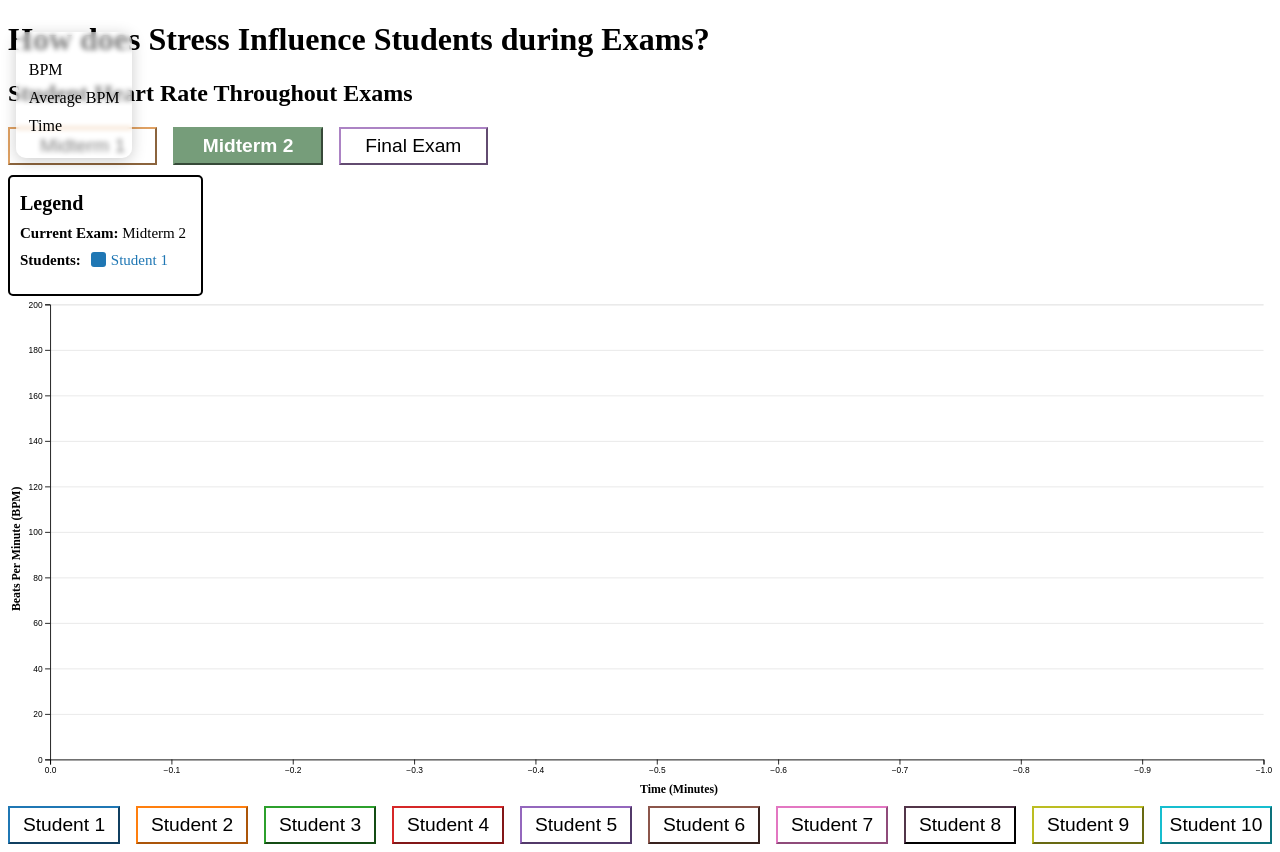
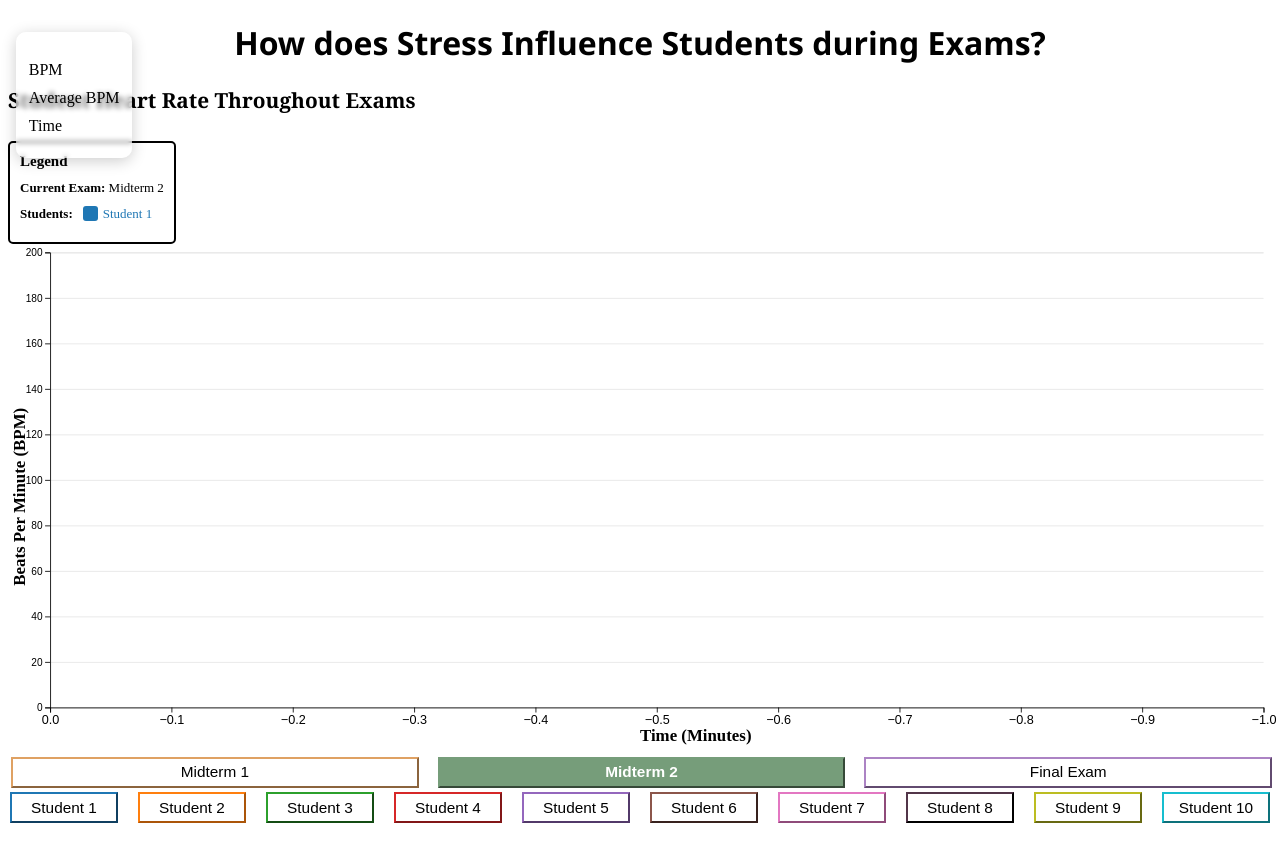
Before and after one commit to JasonLiu134/project3-dsc106, a plain HTML site: page index.html in a window 1280 px wide. Both pictures are taken after a click on the button "Midterm 2". Drawn offline with nearby package versions, Linux system fonts and the light colour scheme; no server answers.

Commit message:
Stylesheet

```diff
--- a/index.html
+++ b/index.html
@@ -12,15 +12,14 @@
     <h1>How does Stress Influence Students during Exams?</h1>
 
     <h2>Student Heart Rate Throughout Exams</h2>
-    <div class="exams">
-        <button class="exam" data-value="Midterm 1">Midterm 1</button>
-        <button class="exam" data-value="Midterm 2">Midterm 2</button>
-        <button class="exam" data-value="Final">Final Exam</button>
-    </div>
 
     <div id="legend-container"></div>
 
-    <div id="line"></div>
+    <div id="line" style="position: relative">
+
+
+        <div id="brush-stats"></div>
+    </div>
     <dl id="tooltip" class="tooltip">
         <p id="tooltipstudent"></p>
         <dt>BPM</dt>
@@ -32,6 +31,12 @@
         <dt>Time</dt>
         <dd id="time"></dd>
     </dl>
+
+    <div class="exams">
+        <button class="exam" data-value="Midterm 1">Midterm 1</button>
+        <button class="exam" data-value="Midterm 2">Midterm 2</button>
+        <button class="exam" data-value="Final">Final Exam</button>
+    </div>
 
     <div class="buttons">
         <button class="option" data-value="Student 1">Student 1</button>
@@ -48,7 +53,5 @@
 
     <div class="updatemain"></div>
 
-    <div id="brush-stats"></div>
-
 </body>
 </html>
--- a/style.css
+++ b/style.css
@@ -1,3 +1,19 @@
+h1 {
+  font-family:'Segoe UI', Tahoma, Geneva, Verdana, sans-serif;
+  text-align: center;
+  font-size: 2em;
+
+}
+
+h2 {
+
+  font-family:Cambria, Cochin, Georgia, Times, 'Times New Roman', serif;
+  text-align: left;
+  font-size: 1.3em;
+  font-style: bold;
+
+}
+
 .tooltip {
     position: fixed;
     top: 1em;
@@ -34,13 +50,14 @@ dd {
 
 #brush-stats {
     position: absolute;
-    left: 20px;
-    bottom: 20px;
-    background: rgba(255, 255, 255, 0.8);
+    bottom: 50px;
+    right: 10px;
+    background: rgba(255, 255, 255, 0.5);
     padding: 10px;
     border-radius: 5px;
     border: 1px solid #ccc;
     display: none;
+    font-size: 1vw;
 }
 
 .current {
@@ -51,16 +68,30 @@ dd {
   border: 2px solid black !important;
   min-width: 100px;
   max-width: 1000px;
-  top: 80px;
-  left: 20px;
+  top: 60px;
+  right: 20px;
   margin-top: 10px;
-  padding: 15px;
+  padding: 10px;
   border-radius: 5px;
-  font-size: 15px;
+  font-size: 1vw;
   padding-left: 10px;
   display: inline-block;
   align-content: center;
+
+  .legend_title {
+    font-size: 15px;
+  }
+
+  .class_title {
+    font-size: 13px;
+  }
+
+  .students_title {
+    font-size: 13px;
+  }
 }
+
+
 
 .buttons {
   display: grid;
@@ -69,16 +100,22 @@ dd {
 }
 
 .exams {
-  width: 30em;
+  width: 100%; /* Full width of the page */
   display: grid;
   gap: 1em;
-  grid-template-columns: repeat(3, 1fr);
+  grid-template-columns: repeat(3, minmax(0, 1fr)); /* 3 equal columns */
+  margin: 0.1em;
 }
 
 button {
   height: 2em;
-  font-size: 1.2em;
   background-color: white;
+  font-size: 1.2vw;
+  margin: 0.1em;
+
+  .exams {
+    font-size: 3vw;
+  }
 }
 
 button:hover {
--- a/visualization.js
+++ b/visualization.js
@@ -91,9 +91,9 @@ function createLinePlot(student, exam) {
     .attr("x", width / 2)
     .attr("y", height - 10)
     .attr("text-anchor", "right")
-    .style("font-size", "14px")
+    .style("font-size", "20px")
     .style("font-weight", "bold")
-    .text("Time (Minutes)");
+    .text("Time (Minutes)")
 
     // Add y-axis label
     svg.append("text")
@@ -102,7 +102,7 @@ function createLinePlot(student, exam) {
     .attr("x", -height/2)
     .attr("dy", "1em")
     .style("text-anchor", "middle")
-    .style("font-size", "14px")
+    .style("font-size", "20px")
     .style("font-weight", "bold")
     .text("Beats Per Minute (BPM)");
 
@@ -112,6 +112,7 @@ function createLinePlot(student, exam) {
     .attr('class', 'gridlines')
     .attr('transform', `translate(${usableArea.left}, 0)`);
 
+
     gridlines.call(d3.axisLeft(yScale).tickFormat('').tickSize(-usableArea.width)).style('opacity', 0.1);
     const xAxis = d3.axisBottom(xScale);
     const yAxis = d3.axisLeft(yScale);
@@ -119,12 +120,14 @@ function createLinePlot(student, exam) {
     svg
     .append('g')
     .attr('transform', `translate(0, ${usableArea.bottom})`)
-    .call(xAxis);
+    .call(xAxis)
+    .style('font-size', '15px');
 
     svg
     .append('g')
     .attr('transform', `translate(${usableArea.left}, 0)`)
-    .call(yAxis);
+    .call(yAxis)
+    .style('font-size', '12px');
 
     // Define the colors for each student
     colors = {
@@ -322,9 +325,9 @@ function updateLegend() {
     let legendContainer = d3.select("#legend-container");
 
     // Generate legend content
-    let legendHTML = `<div style="font-size: 20px; margin-bottom: 10px; font-weight: bold;">Legend</div>`;
-    legendHTML += `<div><strong>Current Exam:</strong> ${current_exam}</div>`;
-    legendHTML += `<div style="display: flex; flex-direction: row; flex-wrap: nowrap; gap: 10px; padding-top: 10px; padding-bottom: 10px;"><strong>Students:</strong>`;
+    let legendHTML = `<div class="legend_title" style="margin-bottom: 10px; font-weight: bold;">Legend</div>`;
+    legendHTML += `<div class="class_title"><strong>Current Exam:</strong> ${current_exam}</div>`;
+    legendHTML += `<div class="students_title" style="display: flex; flex-direction: row; flex-wrap: nowrap; gap: 10px; padding-top: 10px; padding-bottom: 10px;"><strong>Students:</strong>`;
 
     current_students.forEach(student => {
         legendHTML += `<div style="display: flex; gap: 5px; white-space: nowrap;">
```
